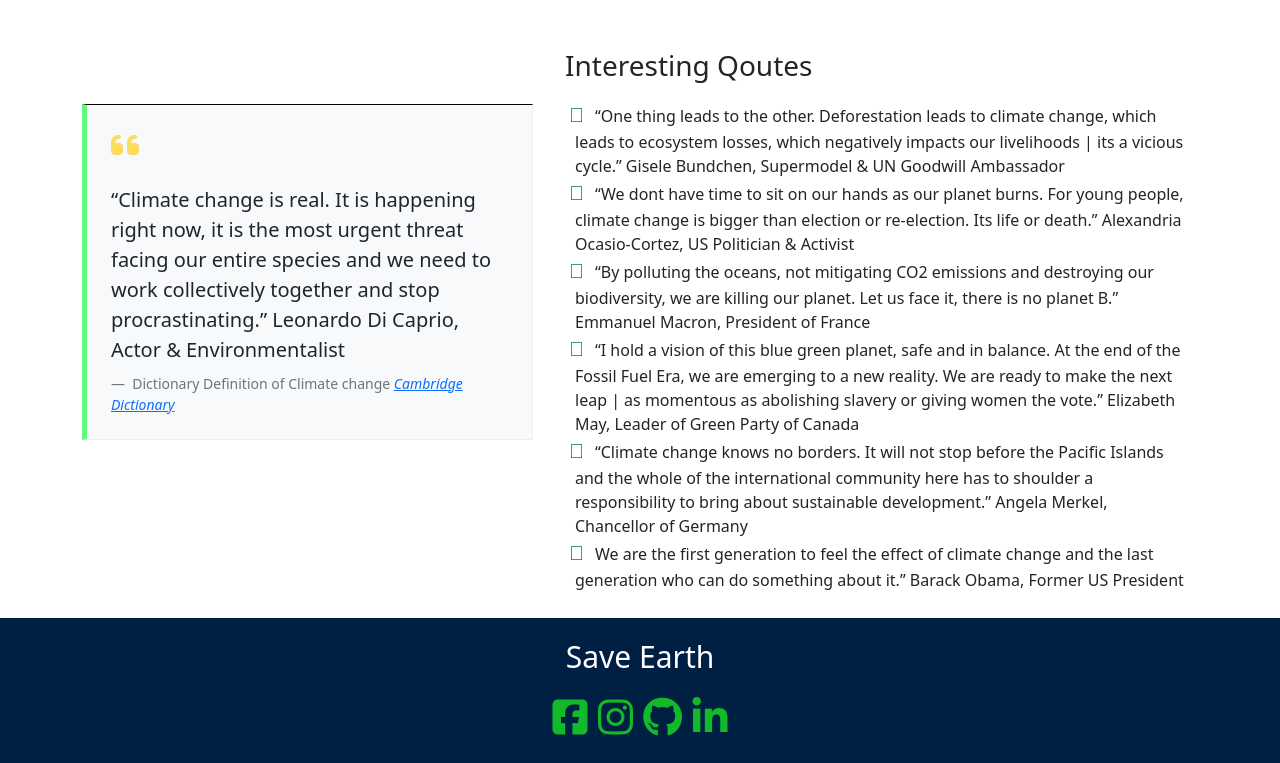
After one commit to Lee-moran/Planet_Earth, a Django app: page /about/ in a window 1280 px wide. The commit adds this page. Shown: the part 411-1174 px from the top of the page. Run offline with Django 3.2, Linux system fonts and the light colour scheme; some libraries are stand-ins or nearby versions.

Commit message:
about.html created with styling still needs work

```diff
--- a/blog/forms.py
+++ b/blog/forms.py
@@ -18,7 +18,7 @@ class BlogForm(forms.ModelForm):
         fields = [
             'title',
             'author',
-            'excerpt',
+            'content',
             'featured_image',
         ]
 
--- a/blog/urls.py
+++ b/blog/urls.py
@@ -4,6 +4,7 @@ from django.urls import path, include
 
 urlpatterns = [
     path('', views.PostList.as_view(), name='home'),
+    path('about/', views.about, name='about'),
     path('like/<slug:slug>/', views.PostLike.as_view(), name='post_like'),
     path('all_post', views.AllPosts.as_view(), name='all_post'),
     path('add_blogs/', views.AddBlogs.as_view(), name='add_blogs'),
--- a/blog/views.py
+++ b/blog/views.py
@@ -2,6 +2,7 @@ from django.shortcuts import render, get_object_or_404, reverse, redirect
 from django.views import generic, View
 from django.http import HttpResponseRedirect
 from django.utils.text import slugify
+from django.contrib import messages
 from django.core.paginator import Paginator
 from .models import Post
 from .forms import CommentForm, BlogForm
@@ -13,6 +14,12 @@ from .forms import CommentForm, BlogForm
 # resuable views which inherit from each other
 # allows us yo view our blog
 # MVT - model,view,teplates
+
+def about(request):
+    """
+    renders about page
+    """
+    return render(request, "about.html")
 
 
 class PostList(generic.ListView):
@@ -107,7 +114,9 @@ class AddBlogs(View):
         """
         What happens for a GET request
         """
-        return render(request, "add_blogs.html", {"blog_form": BlogForm()})
+        context = {'blog_form': BlogForm()}
+        return render(request, 'add_blogs.html', context)
+
 
     def post(self, request):
         """
@@ -121,6 +130,7 @@ class AddBlogs(View):
             blog.slug = slugify('-'.join([blog.title, str(blog.author)]), allow_unicode=False)
             blog.save()
             return redirect('your_blogs')
+
         else:
             # create message error
             blog_form = BlogForm()
--- a/static/css/style.css
+++ b/static/css/style.css
@@ -190,3 +190,56 @@ body {
     text-align: center;
     font-size: 40px;
 }
+
+
+
+
+/*
+ABOUT PAGE
+*/
+
+.about-content, .img-fluid{
+    margin-top: 50px;
+}
+
+
+.about-page {
+    list-style: none;
+    padding: 10px;
+}
+
+.fun-facts:before {
+  content: "\f4d8";
+  color:#00803f;
+  font-family: sans-serif;
+  font-size: 1.25rem;
+  display: inline-block;
+  margin-left: -0.3000000000000007em;
+  width: 1.3em;
+}
+
+.why-earth:before {
+  content: "\f4d8";
+  color: #f3722c;
+  font-family: 'Gill Sans', 'Gill Sans MT', Calibri, 'Trebuchet MS', sans-serif;
+  font-size: 1.25rem;
+  display: inline-block;
+  margin-left: -1.3em;
+  width: 1.3em;
+}
+
+.link {
+  color: #00803f;
+}
+
+.link a:hover {
+  color: #74b807;
+}
+
+.more-about {
+  margin-top: 50px;
+}
+
+.climate-quote {
+  margin-top: 105px;
+}
--- /dev/null
+++ b/templates/about.html
@@ -0,0 +1,76 @@
+{% extends 'base.html' %}
+{% block content %}
+
+
+{% load static %}
+
+{% load cloudinary %}
+
+
+<section class="main-content">
+    <div class="container">
+      <div class="about">
+        <div class="row">
+          <div class="col-md-5">
+            <div class="about-img">
+              <img class="img-fluid" src="{% static 'images/fightfor.jpg' %}" alt="earth">
+            </div>
+          </div>
+
+          <div class="col-md-7">
+            <div class="about-content ms-2">
+              <h2 class="blog-text">Why Earth needs your help?</h2>
+              <ul class="about-page">
+              <li class="why-earth"> The place most of us call home, is under treat from human criviazation and the impact we have had on this beautiful planet. </li>
+              <li class="why-earth">Earth provided us with all the natural resources to live a sustainable and balanced life only nurting what you need and giving back.</li>
+              <li class="why-earth">our impact has had a SERIOUS effect on the climate which results in the artic being warm and polar ice caps melting, water levels incresing etc.</li>
+              <li class="why-earth">We need to look towards reversering our impact before its too late.</li>
+              </ul>
+            </div>
+          </div>
+          <div class="col-md-5">
+            <figure class="bg-light p-4 climate-quote"
+            style="border-left: .35rem solid #5efc80; border-top: 1px solid rgb(2, 1, 1); border-right: 1px solid #eee; border-bottom: 1px solid #eee;">
+            <i class="fas fa-quote-left fa-2x mb-4" style="color: #fcdb5e;"></i>
+            <blockquote class="blockquote pb-2">
+              <p>
+                “Climate change is real. It is happening right now, it is the most urgent threat facing our entire species and we need to work collectively together and stop procrastinating.”
+                  Leonardo Di Caprio, Actor & Environmentalist
+              </p>
+            </blockquote>
+            <figcaption class="blockquote-footer mb-0">
+              Dictionary Definition of Climate change <cite title="Source Title"><a
+                  href="https://dictionary.cambridge.org/dictionary/english/climate-change">Cambridge Dictionary</a></cite>
+            </figcaption>
+          </figure>
+          </div>
+          <div class="col-md-7">
+            <div class="more-about ms-2">
+              <h3 class="dancing-text">Interesting Qoutes</h3>
+              <ul class="about-page">
+              <li class="fun-facts">“One thing leads to the other. Deforestation leads to climate change, which leads to ecosystem losses, which negatively impacts our livelihoods | its a vicious cycle.”
+                Gisele Bundchen, Supermodel & UN Goodwill Ambassador</li>
+
+              <li class="fun-facts">“We dont have time to sit on our hands as our planet burns. For young people, climate change is bigger than election or re-election. Its life or death.”
+               Alexandria Ocasio-Cortez, US Politician & Activist</li>
+
+              <li class="fun-facts">“By polluting the oceans, not mitigating CO2 emissions and destroying our biodiversity, we are killing our planet. Let us face it, there is no planet B.”
+               Emmanuel Macron, President of France</li>
+
+              <li class="fun-facts">“I hold a vision of this blue green planet, safe and in balance. At the end of the Fossil Fuel Era, we are emerging to a new reality. We are ready to make the next leap | as momentous as abolishing slavery or giving women the vote.”
+                Elizabeth May, Leader of Green Party of Canada</li>
+
+              <li class="fun-facts">“Climate change knows no borders. It will not stop before the Pacific Islands and the whole of the international community here has to shoulder a responsibility to bring about sustainable development.”
+                Angela Merkel, Chancellor of Germany</li>
+
+              <li class="fun-facts">We are the first generation to feel the effect of climate change and the last generation who can do something about it.”
+               Barack Obama, Former US President</li>
+              </ul>
+            </div>
+          </div>
+        </div>
+      </div>
+    </div>
+  </section>
+
+  {% endblock %}
--- a/templates/base.html
+++ b/templates/base.html
@@ -38,7 +38,12 @@
                 <ul class="navbar-nav me-auto mb-2 mb-lg-0">
                   <li class="nav-item">
                     <a class="nav-link active" aria-current="page" href="{% url 'home' %}">Home</a>
+                  </li>
+                  <li class="nav-item">
                     <a class="nav-link active" aria-current="page" href="{% url 'all_post' %}">Blogs</a>
+                  </li>
+                  <li class="nav-item">
+                    <a class="nav-link active" aria-current="page" href="{% url 'about' %}">About</a>
                   </li>
                   {% if user.is_authenticated %}
                   <li class="nav-item dropdown">
--- a/templates/your_blogs.html
+++ b/templates/your_blogs.html
@@ -1,8 +1,8 @@
 {% extends "base.html" %}
 {% block content %}
+{% load cloudinary %}
+{% load crispy_forms_tags %}
 {% load static %}
-{% load cloudinary %}
-{% load crispy_forms_tags%}
 
 
 <div class="container">
@@ -12,7 +12,7 @@
             <hr>
         </div>
         <div class="col-12 text-center mt-2">
-            <a href="{% url 'add_blogs' %}"><button class="btn-lg btn mb-2" >Add blog<i class="fas fa-plus-square ml-3"></i></button></a>
+            <a href="{% url 'add_blogs' %}"><button class="btn-lg btn mb-2" > Add blog <i class="fas fa-plus-square ml-3"></i></button></a>
         </div>
     </div>
 </div>
```
Also changed, not shown: planet/settings.py (+16 -1 lines), templates/add_blogs.html (+8 -3 lines), templates/index.html (+27 -0 lines), 1 other file.
